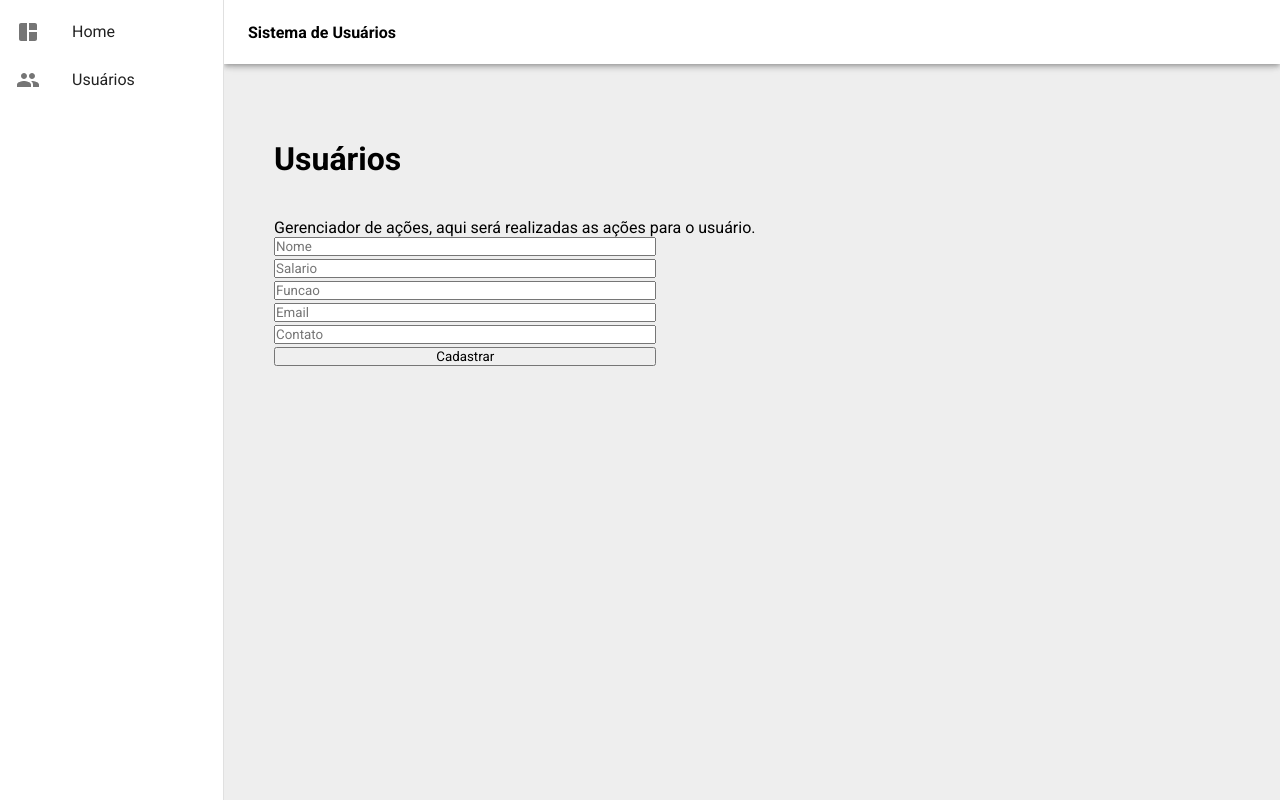
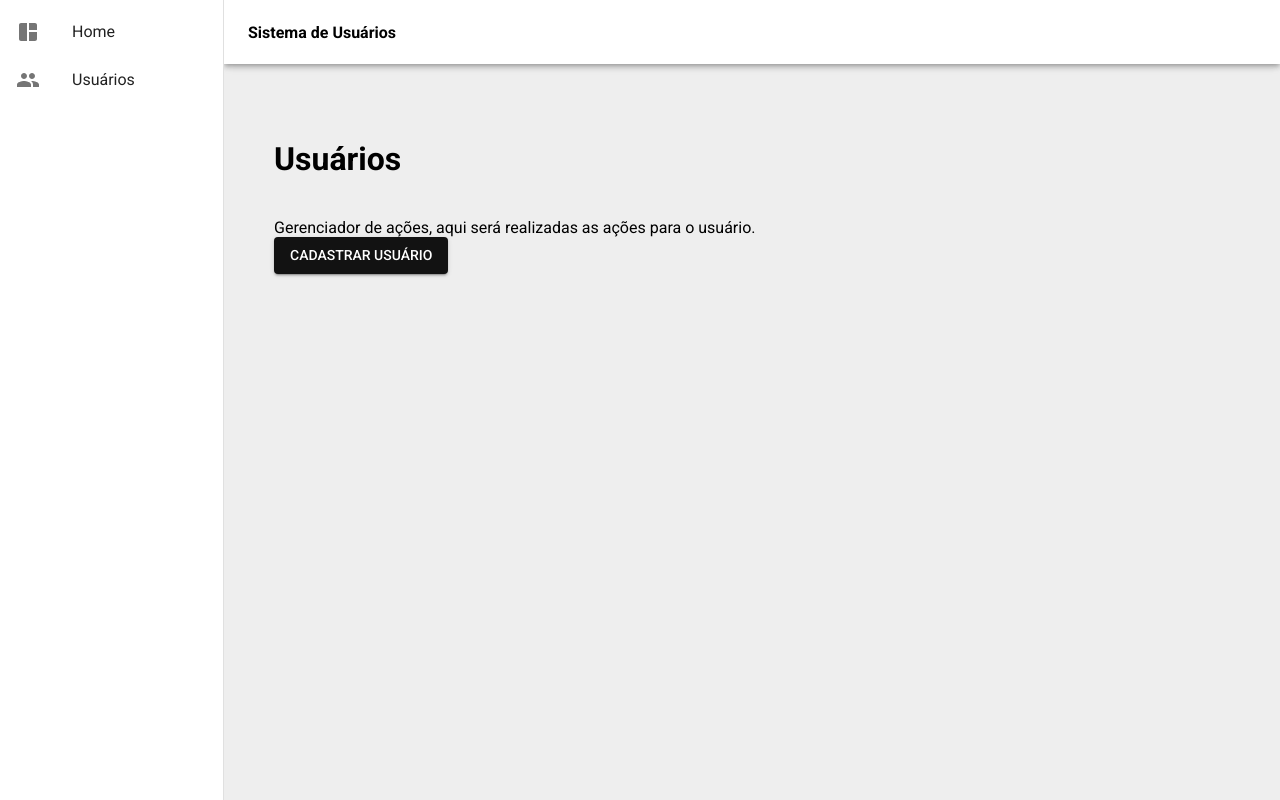
Before and after one commit to cielioqueiroz/crud-user-react, a React (Vite) app: page /users in a window 1280 px wide. Built offline with nearby package versions, Linux system fonts and the light colour scheme.

Commit message:
criando evento de Click

```diff
--- a/src/pages/Users.jsx
+++ b/src/pages/Users.jsx
@@ -1,9 +1,11 @@
-import { Box } from "@mui/material";
+import { Box, Button } from "@mui/material";
 import PageHeader from "../components/PageHeader";
 import { useState } from "react";
 import supabase from "../api/supabase";
+import Form from "../components/Form";
 
 function Users() {
+  const [isVisible, setIsVisible] = useState(false);
   const [formData, setFormData] = useState({
     name: "",
     salario: undefined,
@@ -20,9 +22,19 @@ function Users() {
   async function handleSubmit(e) {
     e.preventDefault();
     console.log(formData);
-    const { data, error } = await supabase
-    .from('usuarios')
-    .insert(formData)
+    const { data, error } = await supabase.from("usuarios").insert(formData);
+
+    setFormData({
+      name: "",
+      salario: undefined,
+      funcao: "",
+      email: "",
+      contato: "",
+    });
+  }
+
+  function showForm() {
+    setIsVisible(true);
   }
 
   return (
@@ -31,54 +43,18 @@ function Users() {
         title="Usuários"
         subtitle="Gerenciador de ações, aqui será realizadas as ações para o usuário."
       />
-      <div>
-        <form
-          style={{
-            display: "flex",
-            width: "40%",
-            gap: 3,
-            flexDirection: "column",
-          }}
-          onSubmit={handleSubmit}
-        >
-          <input
-            type="text"
-            placeholder="Nome"
-            value={formData.name}
-            onChange={handleChange}
-            name="name"
-          />
-          <input
-            type="number"
-            placeholder="Salario"
-            value={formData.salario}
-            onChange={handleChange}
-            name="salario"
-          />
-          <input
-            type="text"
-            placeholder="Funcao"
-            value={formData.funcao}
-            onChange={handleChange}
-            name="funcao"
-          />
-          <input
-            type="email"
-            placeholder="Email"
-            value={formData.email}
-            onChange={handleChange}
-            name="email"
-          />
-          <input
-            type="text"
-            placeholder="Contato"
-            value={formData.contato}
-            onChange={handleChange}
-            name="contato"
-          />
-          <button type="submit">Cadastrar</button>
-        </form>
-      </div>
+      <Box>
+        <Button variant="contained" onClick={showForm}>
+          Cadastrar Usuário
+        </Button>
+      </Box>
+      {isVisible && (
+        <Form
+          onChangeValue={handleChange}
+          onSubmitValue={handleSubmit}
+          formData={formData}
+        />
+      )}
     </Box>
   );
 }
```
